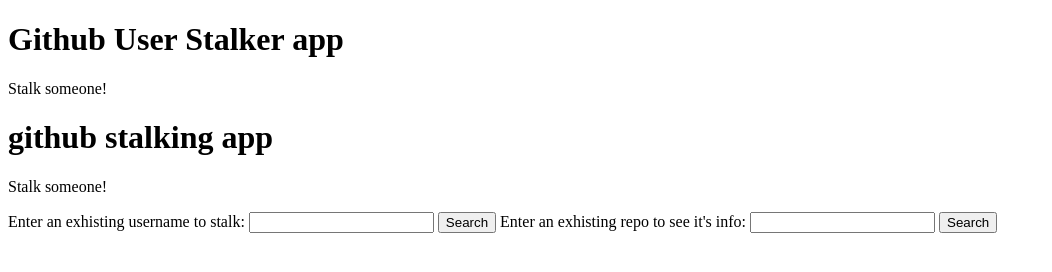
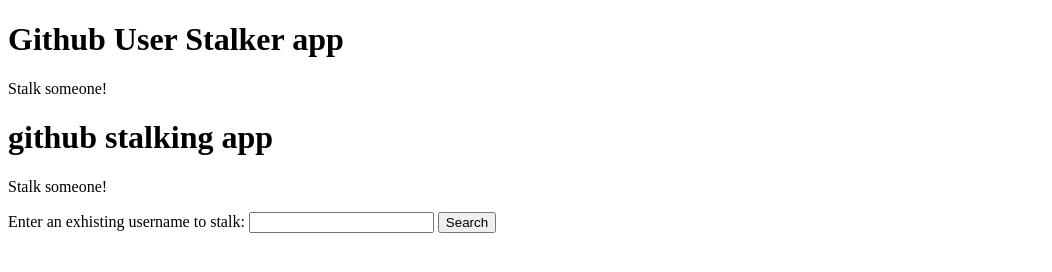
Before and after one commit to kelvin-wahome/Git-stalker, a website with bundled scripts: page index.html in a window 1280 px wide. Shown: the whole page, without its empty margins (0-1052 px from the left). Built offline with nearby package versions, Linux system fonts and the light colour scheme.

Commit message:
updated my html

```diff
--- a/index.html
+++ b/index.html
@@ -1,6 +1,5 @@
 <!DOCTYPE HTML>
 <html>
-
 <head>
    <link rel="stylesheet" href="build/css/vendor.css">
    <link rel="stylesheet" href="bower_components/bootstrap/dist/css/bootstrap.min.css">
@@ -13,7 +12,6 @@
 <title>GitStaker</title>
 
 </head>
-
 <body>
   <div class="jumbotron text-center">
     <div class="row">
@@ -23,8 +21,8 @@
   </div>
   <h1> github stalking app</h1>
   <P>Stalk someone!</p>
-  <!-- </div>
-  </div> -->
+  </div>
+</div>
 
 
   <div class="container">
@@ -33,9 +31,6 @@
       <label for="goal">Enter an exhisting username to stalk:</label>
       <input id="goal" type="text">
       <button type="Submit">Search</button>
-        <label for="goal">Enter an exhisting repo to see it's info:</label>
-        <input id="goal" type="text">
-        <button type="Search">Search</button>
     </form>
   </div>
 </div>
```
Lines whose indentation alone changed are shown as unchanged.
